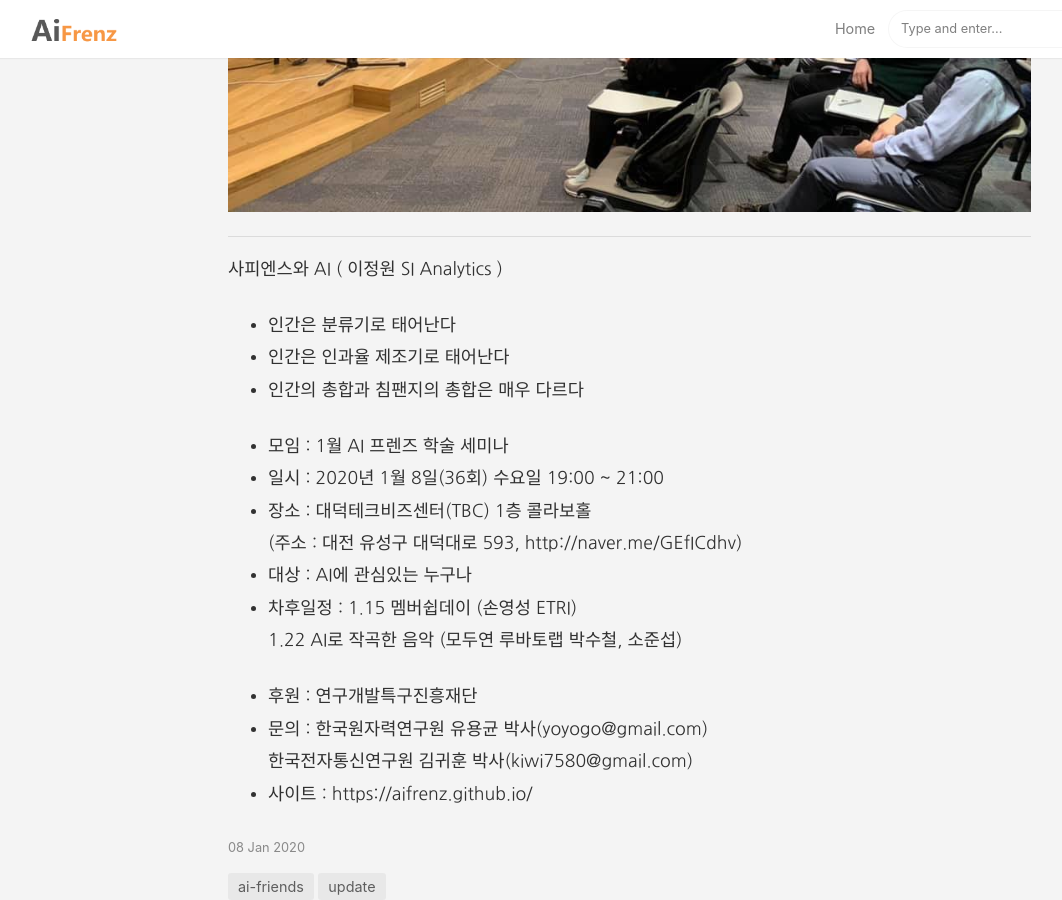
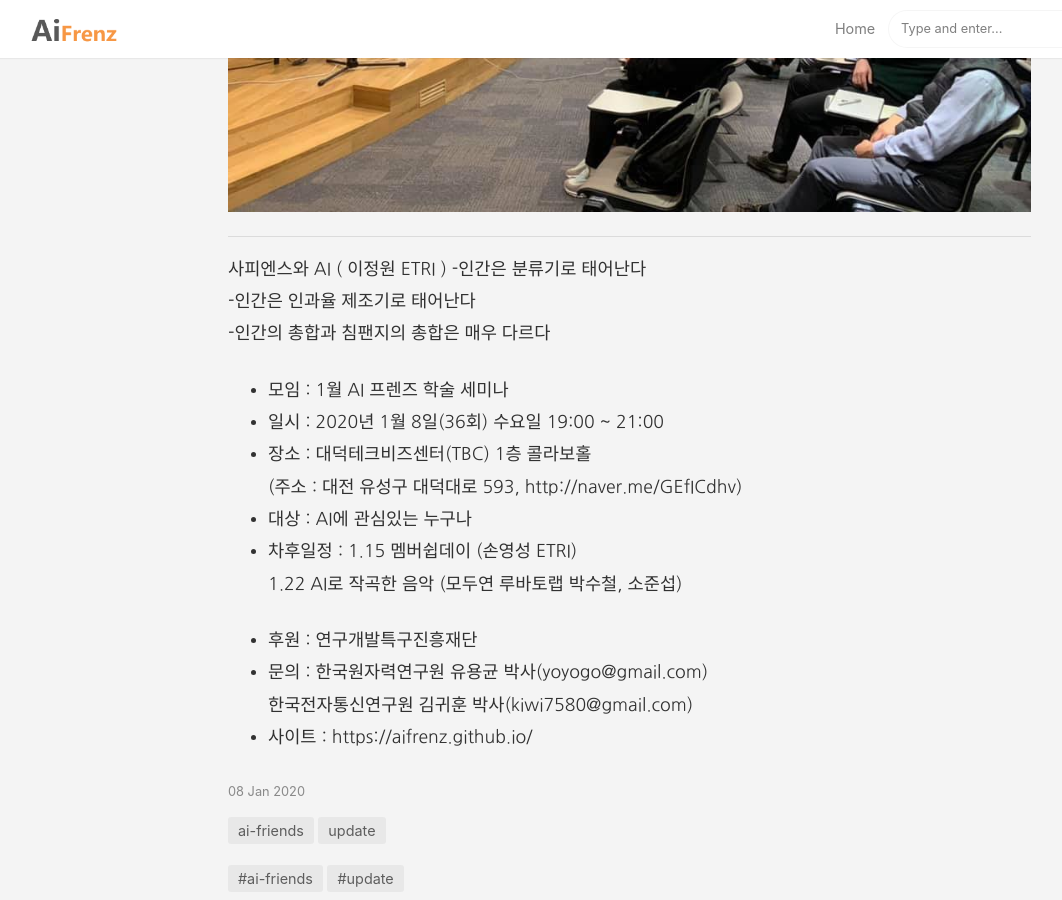
Before and after one commit to aifrenz/aifrenz.github.io, a Jekyll site: the page built from _posts/2020-01-08-36th-seminar.markdown, in a window 1280 px wide and 900 px high, scrolled down 726 px. Shown: the whole window, without its empty margins (57-1119 px from the left). Built offline with Jekyll 4.4.1, drawn with Linux system fonts in a browser that asks for light colours; comment, search, counter and statistics services are not loaded.

Commit message:
Update 2020-01-08-36th-seminar.markdown

```diff
--- a/_posts/2020-01-08-36th-seminar.markdown
+++ b/_posts/2020-01-08-36th-seminar.markdown
@@ -11,10 +11,10 @@
 image: /images/200108.jpg
 ---
 ***
-사피엔스와 AI ( 이정원 SI Analytics )
-- 인간은 분류기로 태어난다
-- 인간은 인과율 제조기로 태어난다
-- 인간의 총합과 침팬지의 총합은 매우 다르다
+사피엔스와 AI ( 이정원 ETRI )
+-인간은 분류기로 태어난다
+-인간은 인과율 제조기로 태어난다
+-인간의 총합과 침팬지의 총합은 매우 다르다
 
 
 
```
